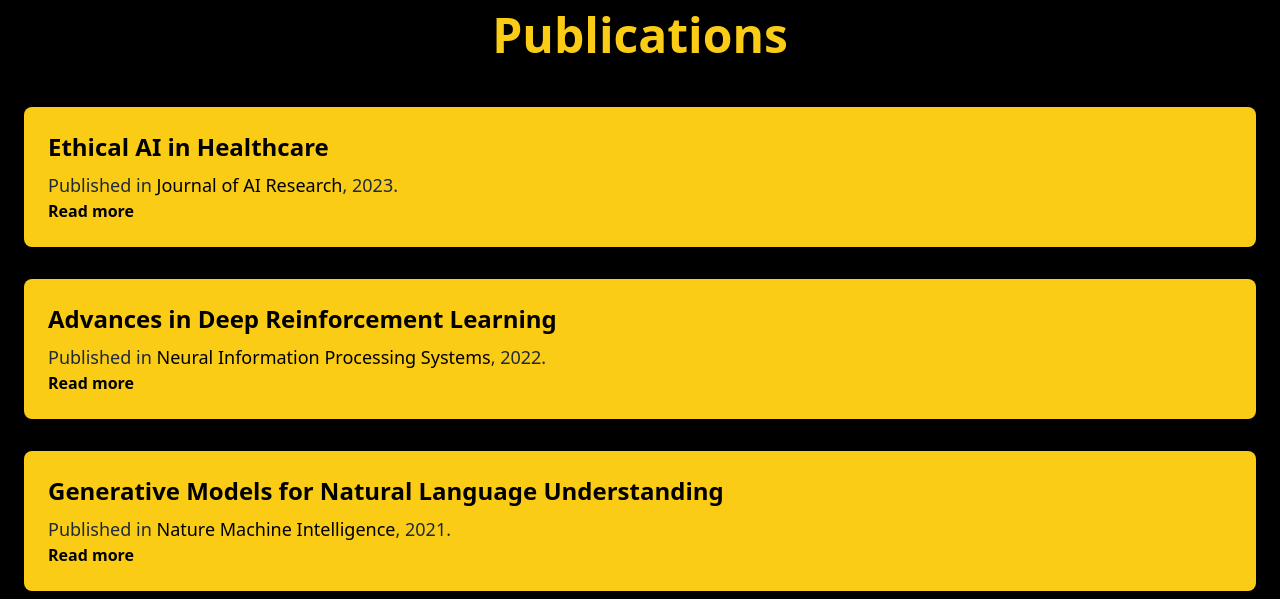
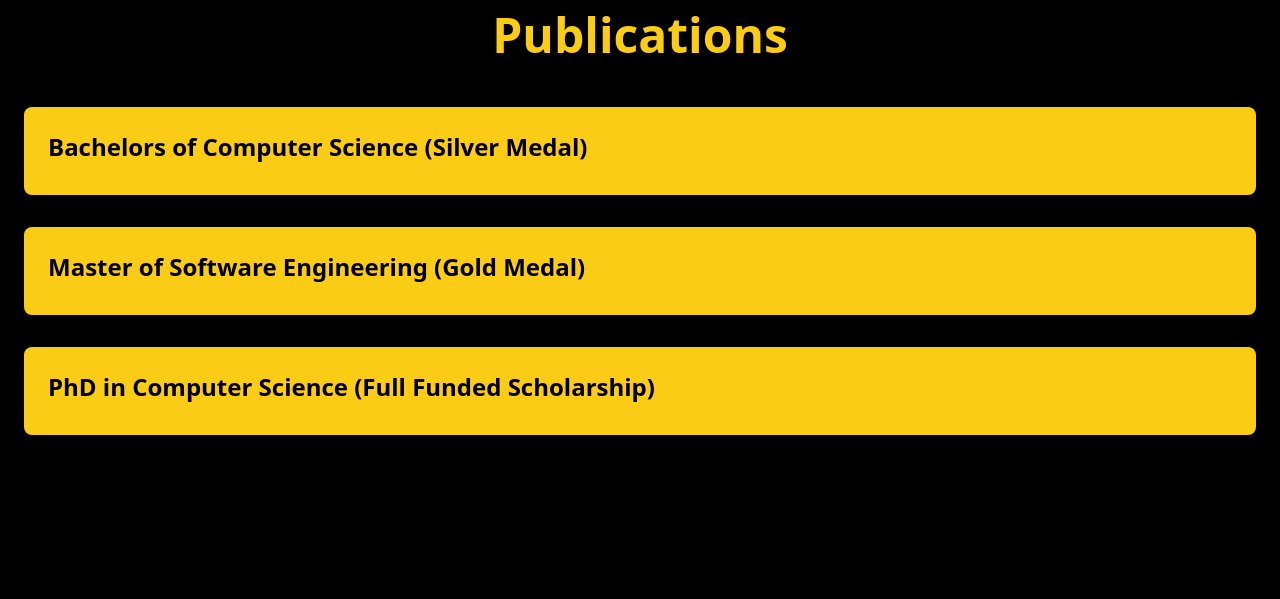
Before and after one commit to Amna1993/iqra, a React (Create React App) app: page / in a window 1280 px wide. Shown: the part 4120-4719 px from the top of the page. Built offline with nearby package versions, Linux system fonts and the light colour scheme.

Commit message:
Publications updated

```diff
--- a/src/components/Publications.jsx
+++ b/src/components/Publications.jsx
@@ -3,21 +3,15 @@
 const Publications = () => {
   const publications = [
     {
-      title: "Ethical AI in Healthcare",
-      journal: "Journal of AI Research",
-      year: 2023,
+      title: "Bachelors of Computer Science (Silver Medal)",
       link: "#",
     },
     {
-      title: "Advances in Deep Reinforcement Learning",
-      journal: "Neural Information Processing Systems",
-      year: 2022,
+      title: "Master of Software Engineering (Gold Medal)",
       link: "#",
     },
     {
-      title: "Generative Models for Natural Language Understanding",
-      journal: "Nature Machine Intelligence",
-      year: 2021,
+      title: "PhD in Computer Science (Full Funded Scholarship)",
       link: "#",
     },
   ];
@@ -37,17 +31,7 @@
               <h3 className="text-2xl font-bold text-black mb-2">
                 {publication.title}
               </h3>
-              <p className="text-lg text-gray-800">
-                Published in <span className="text-black">{publication.journal}</span>, {publication.year}.
-              </p>
-              <a
-                href={publication.link}
-                className="text-black font-semibold hover:underline"
-                target="_blank"
-                rel="noopener noreferrer"
-              >
-                Read more
-              </a>
+
             </div>
           ))}
         </div>
```
